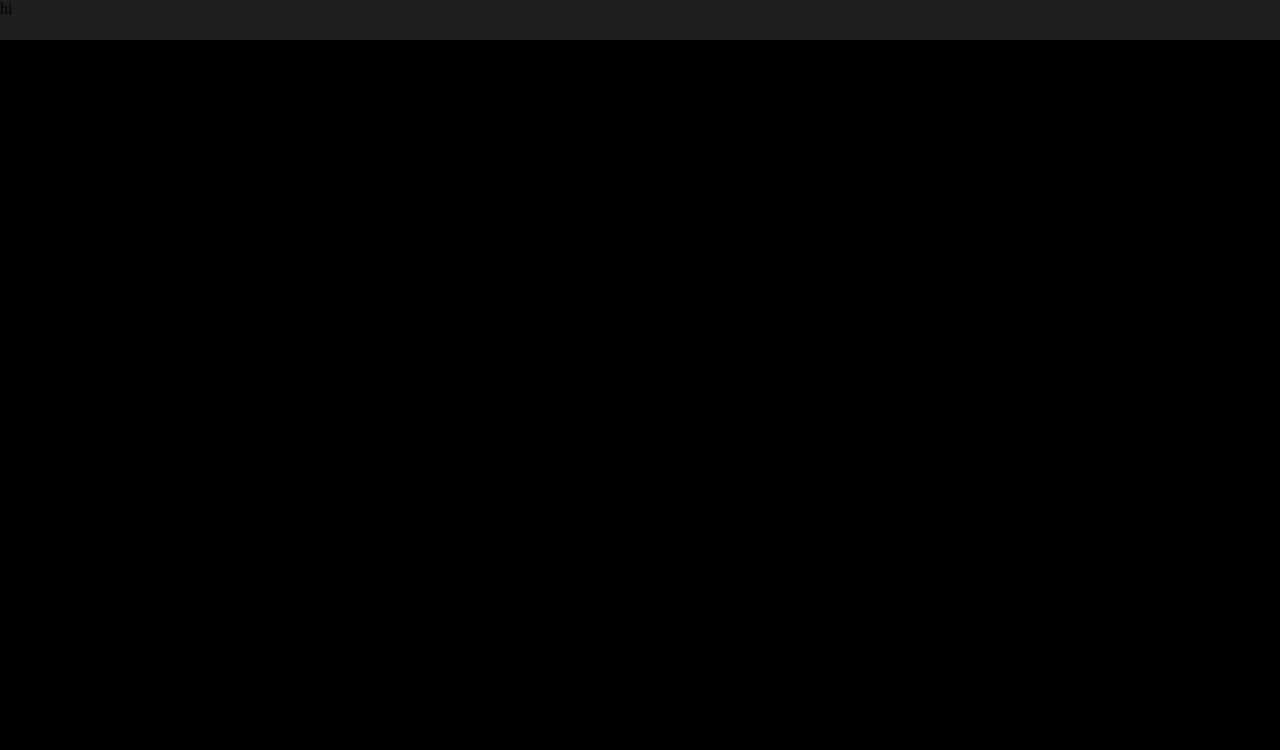
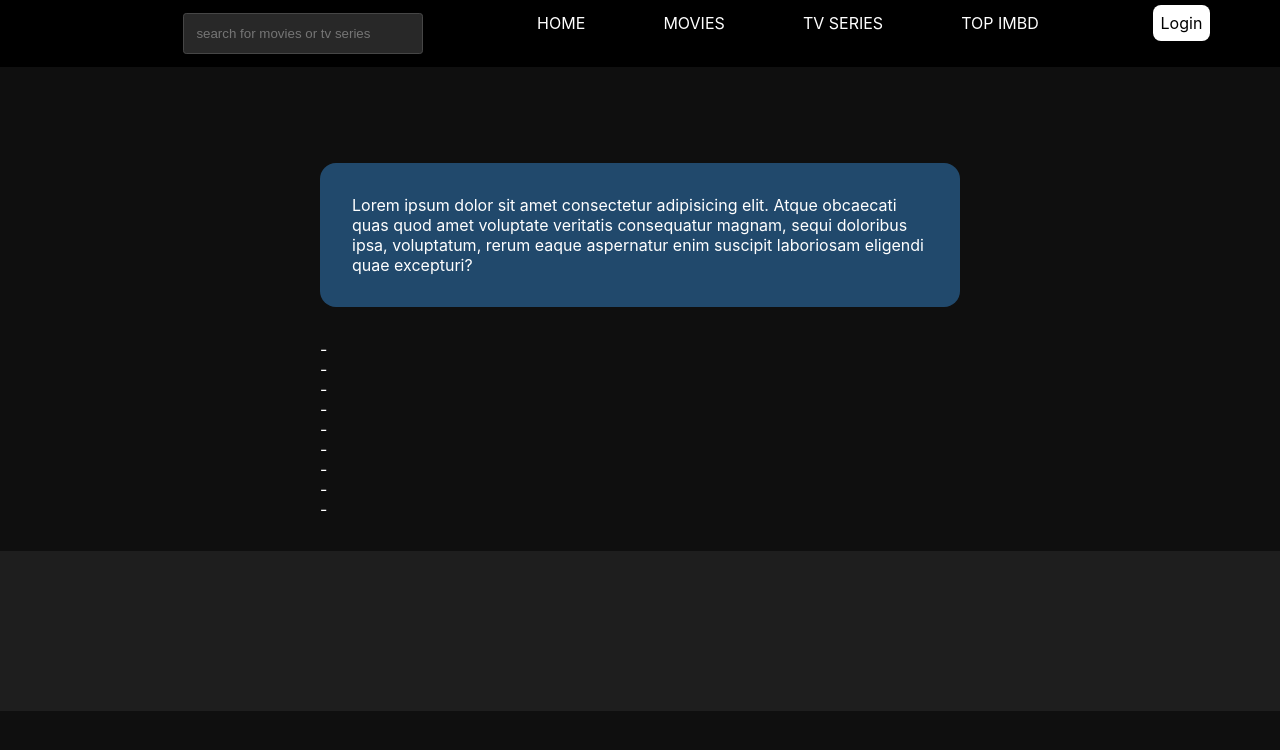
Before and after one commit to McValBean/cinego-clone, a plain HTML site: page cinego-clone/landing_page.html in a window 1280 px wide. Drawn offline with Linux system fonts and the light colour scheme.

Commit message:
add changes

```diff
--- a/cinego-clone/assets/css/style.css
+++ b/cinego-clone/assets/css/style.css
@@ -5,9 +5,93 @@
 }
 
 body {
+    background-color: rgb(15,15, 15);
+    color: white;
+    font-family: -apple-system,BlinkMacSystemFont,"Segoe UI",Roboto,"Helvetica Neue",Arial,sans-serif,"Apple Color Emoji","Segoe UI Emoji","Segoe UI Symbol","Noto Color Emoji";
+}
+header{
+    display: flex;
     background-color: black;
+    margin-bottom: 1%;
 }
+
+nav{
+    display: flex;
+    justify-content: space-around;
+    padding: 1%;
+    height: 100%;
+    width: 100%;
+
+}
+
+.login {
+    padding:0.5rem;
+    border-radius: 0.5rem;
+    background-color: white;
+    color: black;
+}
+
+.searchbar{
+    background-color: rgb(40, 40, 40);
+    border: 1px solid rgb(70, 70, 70);
+    color: white;
+    padding: 5%;
+    border-radius: 0.2rem;
+    width: 15rem;
+
+}
+
+a {
+ text-decoration: none;
+ color: white;
+
+}
+a:hover{ color: aqua;}
+.hyperlinks {
+    display: flex;
+    justify-content: space-between;
+    width: 40%;
+}
+
+
+main {
+    width: 100%;
+    height: 100%;
+    display: flex;
+    flex-direction: column;
+    justify-content: center;
+    align-items: center;
+    margin-top: 5%;
+}
+section {
+    max-width: 50%;
+}
+
+article{
+    margin-top: 5%;
+    margin-bottom: 5%;
+}
+
+.contact_info {
+    background-color: #21496c;
+    border-radius: 1rem;
+    padding: 5%;
+    display: flex;
+    flex-direction: column;
+    align-items: center;
+}
+ul {
+    list-style: none;
+}
+ul > li::before {
+    list-style: none;
+    content: "-";
+    margin-right: 0.2rem;
+}
+
 footer {
     background-color: rgb(30, 30, 30);
-    height: 5vh;
+    height: 20vh;
+    display: grid;
+    grid-template-columns: 20% 30% 25%;
 }
--- a/cinego-clone/landing_page.html
+++ b/cinego-clone/landing_page.html
@@ -9,13 +9,91 @@
 </head>
 <body>
     <header>
-        <nav></nav>
+        <nav>
+            <div>
+                <a href="cinego.tv"><img src="" alt=""></a>
+            </div>
+
+            <div>
+                <input type="text" class="searchbar" name="searchbar" placeholder="search for movies or tv series" >
+            </div>
+
+            <div class="hyperlinks">
+                <a href="">HOME</a>
+                <a href="">MOVIES</a>
+                <a href="">TV SERIES</a>
+                <a href="">TOP IMBD</a>
+            </div>
+            <div>
+                <a href="login_page.html" class="login">Login</a>
+            </div>
+
+
+        </nav>
     </header>
     <main>
+        <section>
+            <article class="contact_info">
+                Lorem ipsum dolor sit amet consectetur adipisicing elit. Atque obcaecati quas quod amet voluptate veritatis consequatur magnam, sequi doloribus ipsa, voluptatum, rerum eaque aspernatur enim suscipit laboriosam eligendi quae excepturi?
+            </article>
+
+                <article>
+                    <h1></h1>
+
+                </article>
+                <article>
+                    <h1></h1>
+                </article>
+                <article>
+                    <h1></h1>
+                </article>
+                <article>
+                    <h1></h1>
+                    <p></p>
+                    <p>
+                        <ul>
+                            <li></li>
+                            <li></li>
+                            <li></li>
+                            <li></li>
+                            <li></li>
+                            <li></li>
+                            <li></li>
+                            <li></li>
+                            <li></li>
+                        </ul>
+                    </p>
+                </article>
+                <article>
+                    <h1></h1>
+                    <p></p>
+                </article>
+                <article>
+                    <h1></h1>
+                    <p></p>
+                </article>
+                <article>
+                    <h1></h1>
+                    <p></p>
+                </article>
+                <article>
+                    <h1></h1>
+                    <p></p>
+                </article>
+                <article>
+                    <h1></h1>
+                    <p></p>
+                    <p></p>
+                    <p></p>
+                </article>
+
+
+        </section>
+
 
     </main>
     <footer>
-        hi
+
     </footer>
 
 </body>
```
